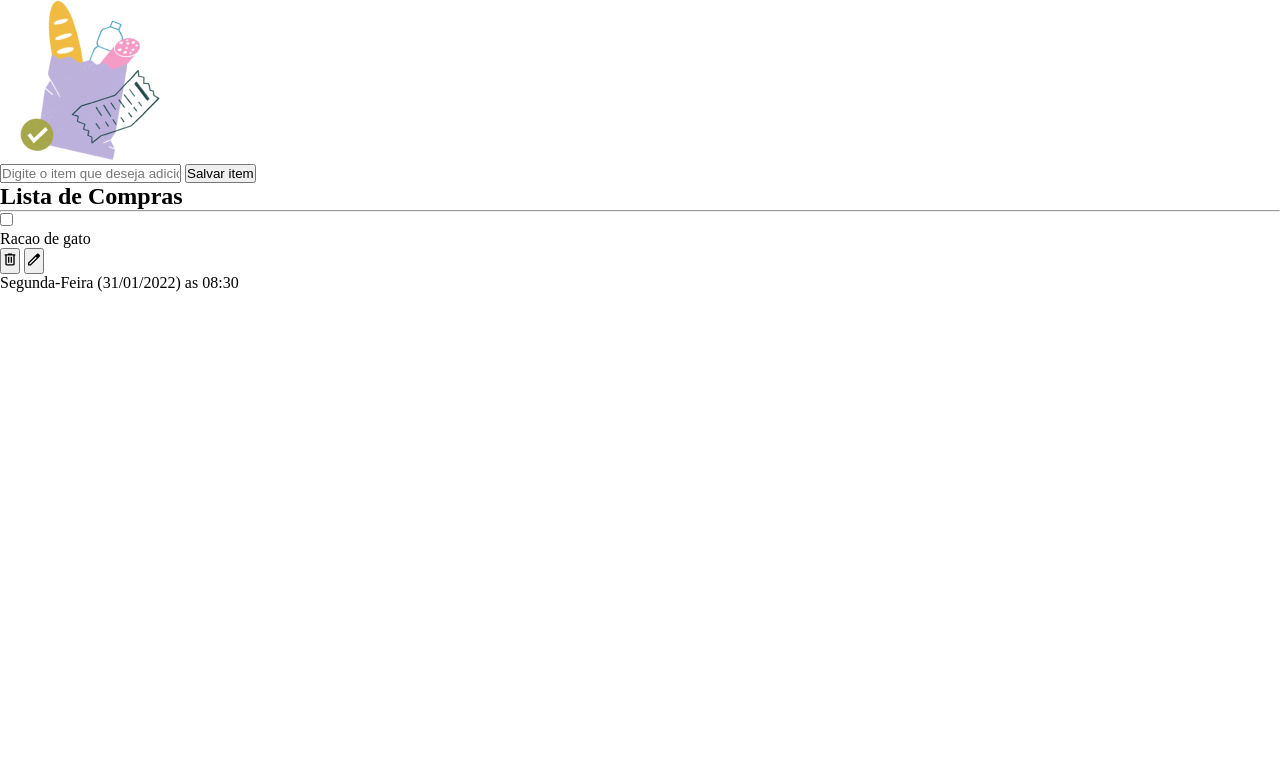
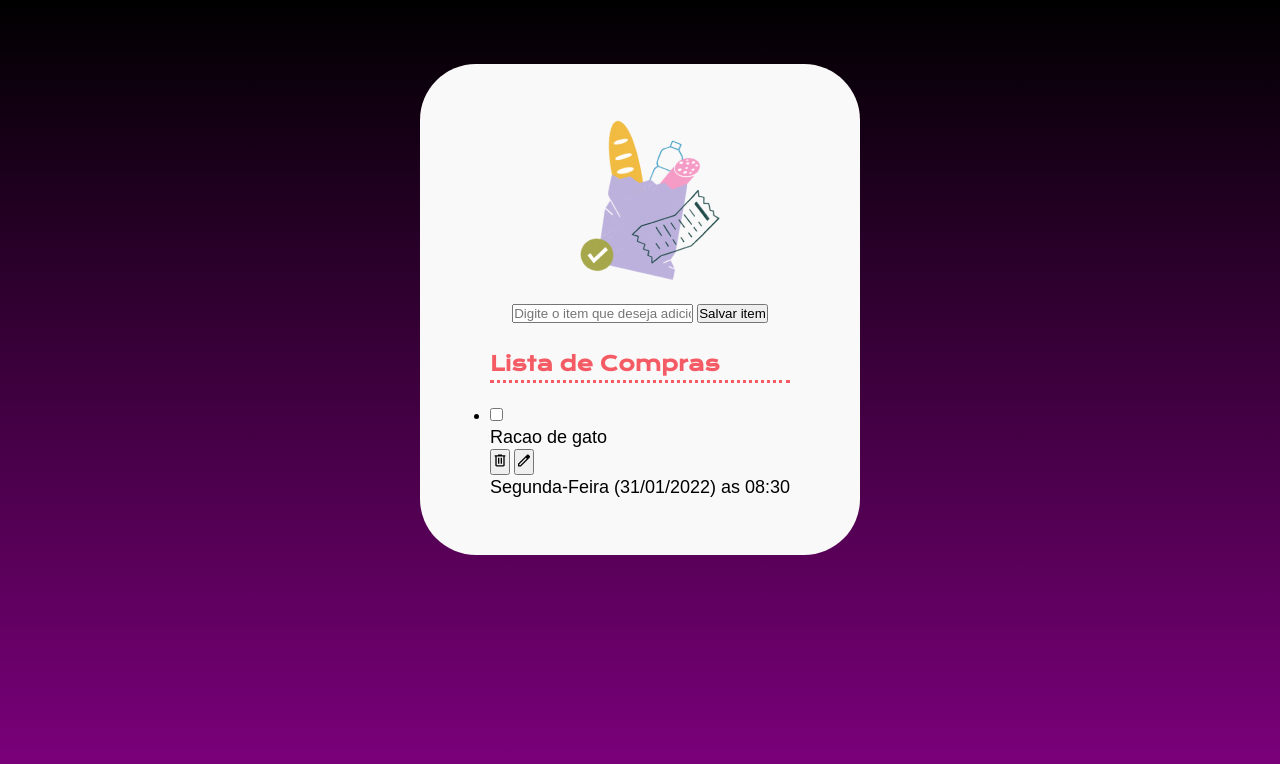
Before and after one commit to hellengod/lista-compras, a plain HTML site: page index.html in a window 1280 px wide. Drawn offline with nearby package versions, Linux system fonts and the light colour scheme; a web font is replaced by a local one.

Commit message:
ajustes iniciais de estilizacao

```diff
--- a/index.html
+++ b/index.html
@@ -9,7 +9,7 @@
     <link rel="preconnect" href="https://fonts.gstatic.com" crossorigin>
     <link href="https://fonts.googleapis.com/css2?family=Krona+One&family=Montserrat&family=Numans&display=swap"
         rel="stylesheet">
-    <link rel="stylesheet" href="./styles.css" />
+    <link rel="stylesheet" href="styles.css" />
 </head>
 
 <body>
@@ -19,9 +19,10 @@
         <input type="text" placeholder="Digite o item que deseja adicionar"/>
         <button> Salvar item </button>
     </form>
-    <h2> Lista de Compras </h2>
-    <hr>
+
         <ul>
+            <h2> Lista de Compras </h2>
+            <hr/>
             <li>
                 <div>
                     <div>
--- a/styles.css
+++ b/styles.css
@@ -11,5 +11,49 @@
     --preto: #131730;
     --fonte-titulo: "Krona One", sans-serif;
     --fonte-texto: 'Numans', sans-serif;
-    --degrade-azul: linear-gradient(180deg, #000000 0%, #26327F 100%);
+    --degrade-azul: linear-gradient(180deg, #000000 0%, #800080 100%);
 }
+
+body{
+    background: var(--degrade-azul);
+    background-repeat: no-repeat;
+    height: 100vh;
+    display: flex;
+    flex-direction: column;
+    align-items: center;
+}
+
+main {
+    margin-top: 64px;
+    display: flex;
+    flex-direction: column;
+    gap: 24px;
+    width: 440px;
+    align-items: center;
+    background-color: var(--neutro);
+    padding: 56px;
+    border-radius: 56px;
+}
+
+h2{
+    font-family: var(--fonte-titulo);
+    color: var(--cor-primaria);
+    font-size: 20px;
+    line-height: 33px;
+    text-align: left;
+}
+
+hr{
+    border: none;
+    border-bottom: 3px dotted var(--cor-primaria);
+    margin-bottom: 24px;
+    width: 100%;
+}
+
+p{
+    font-family: var(--fonte-texto);
+    font-size: 18px;
+    font-weight: 400;
+    line-height: 24px;
+    text-align: left;
+}
```
